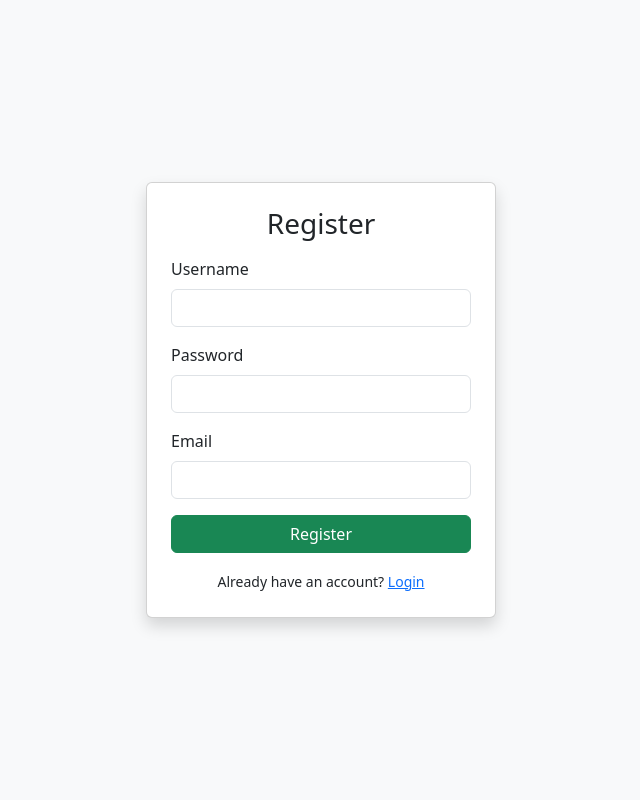
After one commit to khushabuborwal/kroger-customer-analytics, a Flask app: page /register in a window 1280 px wide. The commit adds this page. Shown: the whole page, without its empty margins (319-959 px from the left). Run offline with Flask 3, Linux system fonts and the light colour scheme.

Commit message:
Home Page UI

```diff
--- a/app.py
+++ b/app.py
@@ -1,16 +1,161 @@
-from flask import Flask, render_template, request
+from flask import Flask, render_template, request, redirect, flash, session, url_for
 
 app = Flask(__name__)
+app.secret_key = 'cloud_final_project'  # Needed for sessions and flash messages
 
+# Simulated user database
+users = {}
+
+# Login Page
 @app.route('/')
 def home():
-    return render_template('index.html')
+    return render_template('login.html')  # Changed to 'login.html'
 
-@app.route('/submit', methods=['POST'])
-def submit():
+# Registration Page
+@app.route('/register', methods=['GET', 'POST'])
+def register():
+    if request.method == 'POST':
+        username = request.form['username']
+        password = request.form['password']
+        email = request.form['email']
+
+        if username in users:
+            flash("Username already exists!", "danger")
+            return redirect('/register')
+
+        users[username] = {'password': password, 'email': email}
+        flash("Registered successfully. Please login.", "success")
+        # TODO: Save user data securely
+        return redirect('/')  # Redirect to login after successful registration
+    return render_template('register.html')
+
+# Login Submission Handling
+@app.route('/login', methods=['POST'])
+def login():
     username = request.form['username']
-    email = request.form['email']
-    return f"Welcome, {username}! Your email is {email}."
+    password = request.form['password']
+
+    user = users.get(username)
+
+    if not user:  # Check if the user is not registered
+            flash("User not registered. Please register first.", "danger")
+            return redirect(url_for('register'))  # Redirect to the register page
+
+    if user and user['password'] == password:
+        session['username'] = username
+        return redirect('/home')
+    else:
+        flash("Invalid credentials. Please try again.", "danger")
+        return redirect('/')
+
+@app.route('/home')
+def home_page():
+    if 'username' not in session:
+        return redirect('/')
+
+    # Sample data – replace with DB query in real app
+    sample_data = [
+        {'Hshd_num': 10, 'Basket_num': 201, 'Purchase_Date': '2018-08-19', 'Product_num': '153300', 'Department': 'FOOD', 'Commodity': 'GROCERY STAPLE', 'Spend': 7.29, 'Units': 1, 'Store_region': 'EAST', 'Week_num': 33, 'Year': 2018},
+        {'Hshd_num': 10, 'Basket_num': 201, 'Purchase_Date': '2018-08-19', 'Product_num': '248739', 'Department': 'PHARMA', 'Commodity': 'MEDICATION', 'Spend': 2.99, 'Units': 1, 'Store_region': 'EAST', 'Week_num': 33, 'Year': 2018},
+        {'Hshd_num': 10, 'Basket_num': 201, 'Purchase_Date': '2018-08-19', 'Product_num': '153300', 'Department': 'FOOD', 'Commodity': 'GROCERY STAPLE', 'Spend': 7.29, 'Units': 1, 'Store_region': 'EAST', 'Week_num': 33, 'Year': 2018},
+        {'Hshd_num': 10, 'Basket_num': 201, 'Purchase_Date': '2018-08-19', 'Product_num': '248739', 'Department': 'PHARMA', 'Commodity': 'MEDICATION', 'Spend': 2.99, 'Units': 1, 'Store_region': 'EAST', 'Week_num': 33, 'Year': 2018},
+        {'Hshd_num': 10, 'Basket_num': 201, 'Purchase_Date': '2018-08-19', 'Product_num': '153300', 'Department': 'FOOD', 'Commodity': 'GROCERY STAPLE', 'Spend': 7.29, 'Units': 1, 'Store_region': 'EAST', 'Week_num': 33, 'Year': 2018},
+        {'Hshd_num': 10, 'Basket_num': 201, 'Purchase_Date': '2018-08-19', 'Product_num': '248739', 'Department': 'PHARMA', 'Commodity': 'MEDICATION', 'Spend': 2.99, 'Units': 1, 'Store_region': 'EAST', 'Week_num': 33, 'Year': 2018},
+        {'Hshd_num': 10, 'Basket_num': 201, 'Purchase_Date': '2018-08-19', 'Product_num': '153300', 'Department': 'FOOD', 'Commodity': 'GROCERY STAPLE', 'Spend': 7.29, 'Units': 1, 'Store_region': 'EAST', 'Week_num': 33, 'Year': 2018},
+        {'Hshd_num': 10, 'Basket_num': 201, 'Purchase_Date': '2018-08-19', 'Product_num': '248739', 'Department': 'PHARMA', 'Commodity': 'MEDICATION', 'Spend': 2.99, 'Units': 1, 'Store_region': 'EAST', 'Week_num': 33, 'Year': 2018},
+        {'Hshd_num': 10, 'Basket_num': 201, 'Purchase_Date': '2018-08-19', 'Product_num': '153300', 'Department': 'FOOD', 'Commodity': 'GROCERY STAPLE', 'Spend': 7.29, 'Units': 1, 'Store_region': 'EAST', 'Week_num': 33, 'Year': 2018},
+        {'Hshd_num': 10, 'Basket_num': 201, 'Purchase_Date': '2018-08-19', 'Product_num': '248739', 'Department': 'PHARMA', 'Commodity': 'MEDICATION', 'Spend': 2.99, 'Units': 1, 'Store_region': 'EAST', 'Week_num': 33, 'Year': 2018},
+        # Add more rows here...
+    ]
+
+    return render_template('home.html', username=session['username'], data=sample_data)
+
+# Search Household number
+@app.route('/search', methods=['GET', 'POST'])
+def search():
+    if request.method == 'POST':
+        hshd_num = int(request.form['hshd_num'])
+
+        # Replace this with a DB query later
+        all_data = [
+            {'Hshd_num': 10, 'Basket_num': 201, 'Purchase_Date': '2018-08-19', 'Product_num': '153300', 'Department': 'FOOD', 'Commodity': 'GROCERY STAPLE', 'Spend': 7.29, 'Units': 1, 'Store_region': 'EAST', 'Week_num': 33, 'Year': 2018},
+            {'Hshd_num': 10, 'Basket_num': 201, 'Purchase_Date': '2018-08-19', 'Product_num': '248739', 'Department': 'PHARMA', 'Commodity': 'MEDICATION', 'Spend': 2.99, 'Units': 1, 'Store_region': 'EAST', 'Week_num': 33, 'Year': 2018},
+            {'Hshd_num': 11, 'Basket_num': 205, 'Purchase_Date': '2018-09-01', 'Product_num': '189009', 'Department': 'FOOD', 'Commodity': 'BAKERY', 'Spend': 3.50, 'Units': 1, 'Store_region': 'EAST', 'Week_num': 34, 'Year': 2018},
+        ]
+
+        filtered = [row for row in all_data if row['Hshd_num'] == hshd_num]
+
+        return render_template('home.html', hshd_num=hshd_num, data=filtered)
+
+    return render_template('home.html', data=None)
+
+@app.route('/dashboard')
+def dashboard():
+    # Check if user is logged in
+    if 'username' not in session:
+        flash("Please log in first.")
+        return redirect(url_for('login'))
+
+    # # Establish database connection
+    # conn = get_db_connection()
+
+    # # Query 1: Demographics and Engagement
+    # query_demo = """
+    #     SELECT Store_region, Age_range, AVG(Spend) as avg_spend, AVG(Units) as avg_units
+    #     FROM TransformedData
+    #     GROUP BY Store_region, Age_range
+    # """
+    # df_demo = pd.read_sql(query_demo, conn)
+
+    # # Query 2: Engagement Over Time
+    # query_time = """
+    #     SELECT Year, Month(Purchase_Date) as Month, SUM(Spend) as total_spend
+    #     FROM TransformedData
+    #     GROUP BY Year, Month(Purchase_Date)
+    #     ORDER BY Year, Month(Purchase_Date)
+    # """
+    # df_time = pd.read_sql(query_time, conn)
+
+    # # Query 3: Basket Analysis
+    # query_basket = """
+    #     SELECT TOP 5 Commodity, COUNT(*) as count
+    #     FROM TransformedData
+    #     GROUP BY Commodity
+    #     ORDER BY COUNT(*) DESC
+    # """
+    # df_basket = pd.read_sql(query_basket, conn)
+
+    # # Query 4: Seasonal Trends
+    # query_season = """
+    #     SELECT Month(Purchase_Date) as Month, SUM(Spend) as total_spend
+    #     FROM TransformedData
+    #     GROUP BY Month(Purchase_Date)
+    #     ORDER BY Month(Purchase_Date)
+    # """
+    # df_season = pd.read_sql(query_season, conn)
+
+    # # Query 5: Brand Preferences
+    # query_brand = """
+    #     SELECT Loyalty_flag, COUNT(*) as count
+    #     FROM TransformedData
+    #     GROUP BY Loyalty_flag
+    # """
+    # df_brand = pd.read_sql(query_brand, conn)
+
+    # # Close the database connection
+    # conn.close()
+
+    # # Convert data to JSON for the frontend
+    # data = {
+    #     "demographics": df_demo.to_dict(orient='records'),
+    #     "engagement_over_time": df_time.to_dict(orient='records'),
+    #     "basket_analysis": df_basket.to_dict(orient='records'),
+    #     "seasonal_trends": df_season.to_dict(orient='records'),
+    #     "brand_preferences": df_brand.to_dict(orient='records'),
+    # }
+
+    # Render the dashboard template with data
+    return render_template('dashboard.html', data=[])
 
 if __name__ == "__main__":
-    app.run()
+    app.run(debug=True)
--- /dev/null
+++ b/templates/clv-prediction.html
@@ -0,0 +1 @@
+hfgdsyf
--- /dev/null
+++ b/templates/register.html
@@ -0,0 +1,49 @@
+<!DOCTYPE html>
+<html lang="en">
+<head>
+    <meta charset="UTF-8">
+    <title>Register | Retail Dashboard</title>
+    <link href="https://cdn.jsdelivr.net/npm/bootstrap@5.3.0/dist/css/bootstrap.min.css" rel="stylesheet">
+</head>
+<body class="bg-light d-flex align-items-center justify-content-center" style="height: 100vh;">
+
+    <div class="card shadow p-4" style="min-width: 350px; max-width: 400px;">
+        <h3 class="text-center mb-3">Register</h3>
+
+        {% with messages = get_flashed_messages(with_categories=true) %}
+        {% if messages %}
+            {% for category, message in messages %}
+            <div class="alert alert-{{ category }} alert-dismissible fade show" role="alert">
+                {{ message }}
+                <button type="button" class="btn-close" data-bs-dismiss="alert" aria-label="Close"></button>
+            </div>
+            {% endfor %}
+        {% endif %}
+        {% endwith %}
+
+        <form action="/register" method="POST">
+            <div class="mb-3">
+                <label class="form-label">Username</label>
+                <input type="text" name="username" class="form-control" required>
+            </div>
+
+            <div class="mb-3">
+                <label class="form-label">Password</label>
+                <input type="password" name="password" class="form-control" required>
+            </div>
+
+            <div class="mb-3">
+                <label class="form-label">Email</label>
+                <input type="email" name="email" class="form-control" required>
+            </div>
+
+            <button type="submit" class="btn btn-success w-100">Register</button>
+
+            <div class="text-center mt-3">
+                <small>Already have an account? <a href="/">Login</a></small>
+            </div>
+        </form>
+    </div>
+
+</body>
+</html>
--- /dev/null
+++ b/templates/test.html
@@ -0,0 +1 @@
+test gdhgdsd
```
Also changed, not shown: templates/file_upload.html (added, +23 -0 lines), templates/home.html (added, +89 -0 lines), templates/login.html (renamed from templates/index.html, +17 -6 lines), templates/upload-data.html (added, +23 -0 lines), templates/basket-analysis.html (added), templates/churn-prediction.html (added), templates/dashboard.html (added), 2 other files.
